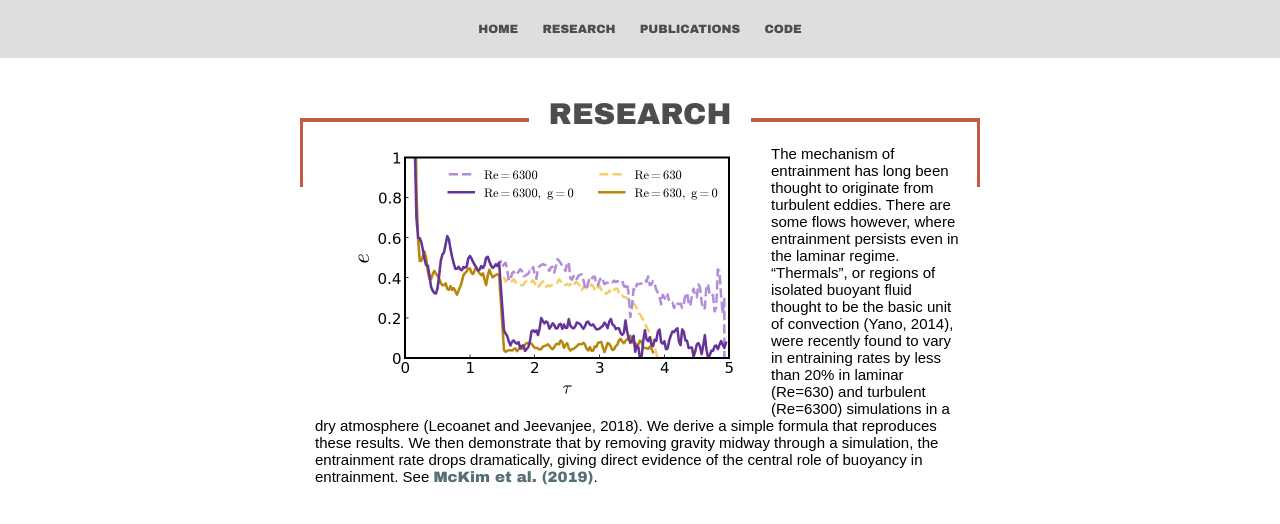
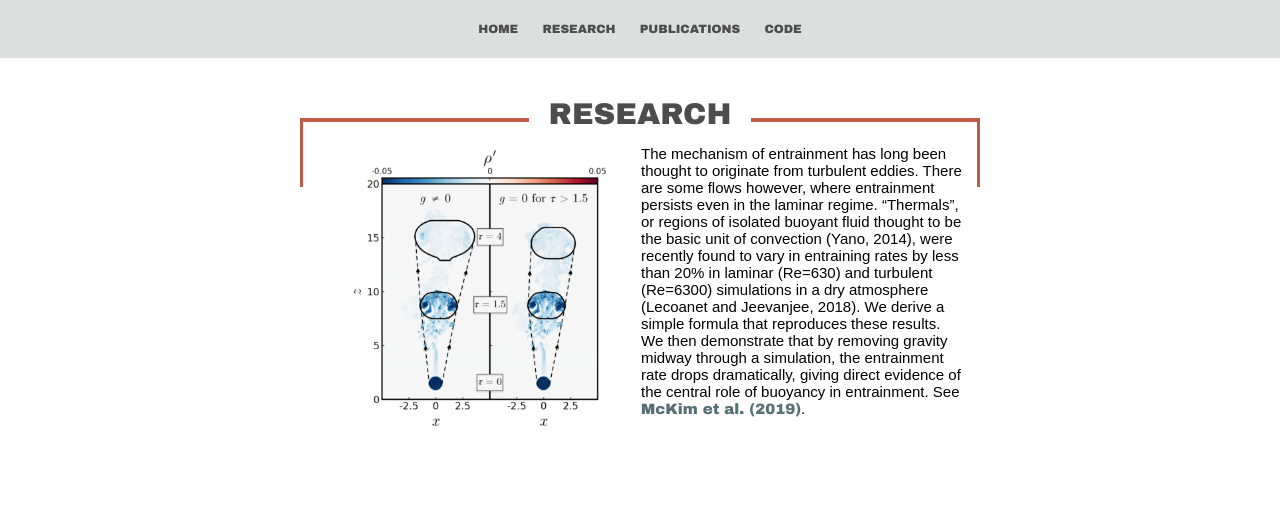
Before and after one commit to mckimb/mckimb.github.io, a Jekyll site: the page built from research/index.html, in a window 1280 px wide. Shown: the top 524 px of the page. Built offline with Jekyll 4.4.1, drawn with Linux system fonts in a browser that asks for light colours.

Commit message:
Update index.html

```diff
--- a/research/index.html
+++ b/research/index.html
@@ -18,9 +18,14 @@ img {
 	<p>
 	</p>
       	  <div class="wrap" style="text-align: left; padding: 0 15px;">
+		<!--
 		<div class="blurb">
 			<img src="/research/efficiency.png" alt="No entrainment without buoyancy" class="wrap" style="width:396px;height:259px;">
 		</div>
+		-->
+		<div class="blurb">
+			<img src="/research/g_nog-5.png" alt="No entrainment without buoyancy" class="wrap" style="width:266px;height:288px;">
+		  </div>
 
 		The mechanism of entrainment has long been thought to originate from turbulent eddies. There are some flows however, where entrainment persists even in the laminar regime. “Thermals”, or regions of isolated buoyant fluid thought to be the basic unit of convection (Yano, 2014), were recently found to vary in entraining rates by less than 20% in laminar (Re=630) and turbulent (Re=6300) simulations in a dry atmosphere (Lecoanet and Jeevanjee, 2018). We derive a simple formula that reproduces these results. We then demonstrate that by removing gravity midway through a simulation, the entrainment rate drops dramatically, giving direct evidence of the central role of buoyancy in entrainment. See <a href="https://arxiv.org/abs/1906.07224"> McKim et al. (2019)</a>.
 
```
